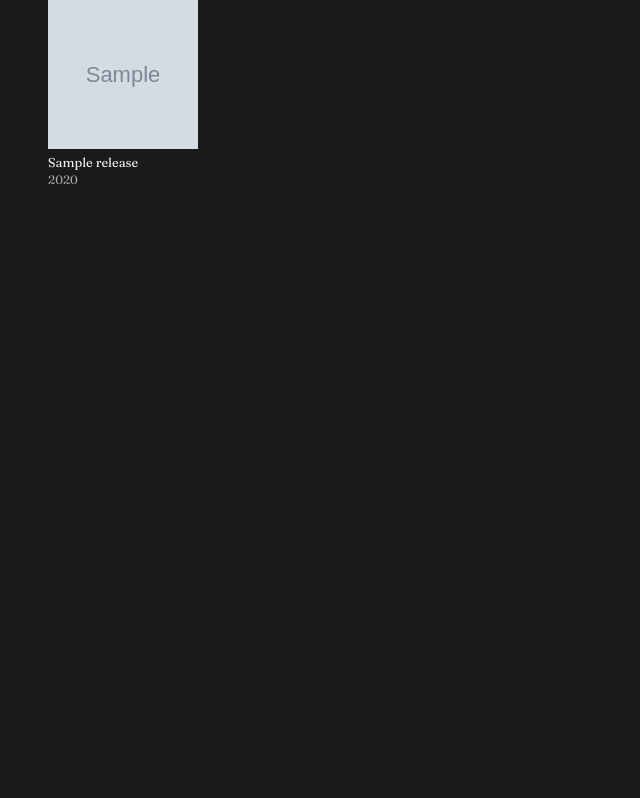
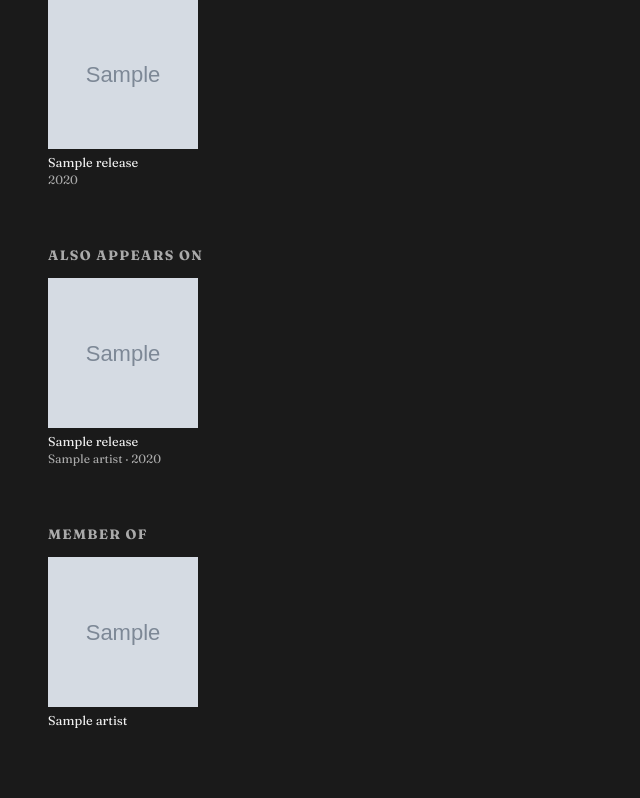
Before and after one commit to Nick-Menzhuber/basement-stacks, a Flask app: page /artist/1 in a window 1280 px wide. Shown: the part 358-1156 px from the top of the page, without its empty margins (0-640 px from the left). Before the commit the page ends 543 px from the top, so only its background shows below. Run offline with Flask 3, Linux system fonts and the light colour scheme; tables that the repository leaves empty hold one stand-in row (values such as "Sample post"); grey boxes marked "Sample" are stand-in pictures.

Commit message:
update to lazy letter nav, added Member Of feature

```diff
--- a/app.py
+++ b/app.py
@@ -1,5 +1,5 @@
 from flask import Flask, render_template, jsonify, request, json
-from models import db, Release, Artist, Format, ArtistAppearance
+from models import db, Release, Artist, Format, ArtistAppearance, Membership
 from dotenv import load_dotenv
 load_dotenv()
 import os
@@ -164,8 +164,26 @@ def release_detail(id):
 @app.route('/artist/<int:id>')
 def artist_detail(id):
     artist = db.get_or_404(Artist, id)
-    releases = Release.query.filter_by(artist_id=artist.id).order_by(Release.release_year, Release.sort_order).all()
-    return render_template('artist.html', artist=artist, releases=releases)
+
+    artist_ids = [artist.id] + [a.id for a in artist.aliases]
+
+    releases = Release.query.filter(
+        Release.artist_id.in_(artist_ids)
+    ).order_by(Release.release_year, Release.sort_order).all()
+
+    appearances = ArtistAppearance.query.filter_by(artist_id=artist.id).all()
+    appearance_releases = [a.release for a in appearances]
+
+    # Groups this artist is a member of, that have releases in the collection
+    member_groups = Artist.query.join(
+        Membership, Membership.group_id == Artist.id
+    ).join(
+        Release, Release.artist_id == Artist.id
+    ).filter(
+        Membership.artist_id == artist.id
+    ).distinct().all()
+
+    return render_template('artist.html', artist=artist, releases=releases, appearance_releases=appearance_releases, member_groups=member_groups)
 
 @app.route('/release/<int:id>/<format_slug>')
 def release_detail_format(id, format_slug):
@@ -207,9 +225,39 @@ def api_releases_count():
     total_pages = (total + per_page - 1) // per_page
     return jsonify({'total_pages': total_pages})
 
+@app.route('/api/releases/letters')
+def api_releases_letters():
+    format_filter = request.args.get('format', 'all')
+
+    query = Release.query.join(Artist).filter(
+        Release.hidden == False,
+        Artist.hidden == False
+    ).with_entities(Artist.sort_name)
+
+    if format_filter != 'all':
+        query = query.join(Format).filter(Format.format_name == format_filter)
+
+    results = query.all()
+
+    letter_counts = {}
+    for r in results:
+        sort_name = r.sort_name or ''
+        first_char = sort_name[0].upper() if sort_name else '#'
+        letter = '#' if first_char.isdigit() else first_char
+        letter_counts[letter] = letter_counts.get(letter, 0) + 1
+
+    letter_list = sorted(letter_counts.keys(), key=lambda x: (x != '#', x))
+    substantial = [k for k, v in letter_counts.items() if v >= 30]
+
+    return jsonify({
+        'letters': letter_list,
+        'substantial': substantial
+    })
+
 @app.route('/api/releases/by-letter')
 def api_releases_by_letter():
     format_filter = request.args.get('format', 'all')
+    letter = request.args.get('letter', None)
 
     query = Release.query.join(Artist).filter(
         Release.hidden == False,
@@ -221,43 +269,33 @@ def api_releases_by_letter():
 
     query = query.order_by(Artist.sort_name, Release.release_year, Release.sort_order)
 
+    if letter:
+        if letter == '#':
+            query = query.filter(
+                db.func.left(Artist.sort_name, 1).in_(
+                    [str(i) for i in range(10)]
+                )
+            )
+        else:
+            query = query.filter(
+                db.func.upper(db.func.left(Artist.sort_name, 1)) == letter
+            )
+
     releases = query.all()
 
-    # Group by letter
-    grouped = {}
-    for r in releases:
-        sort_name = r.artist.sort_name or r.artist.name
-        first_char = sort_name[0].upper()
-        letter = '#' if first_char.isdigit() else first_char
-        if letter not in grouped:
-            grouped[letter] = []
-        grouped[letter].append({
-            'id': r.id,
-            'title': r.title,
-            'short_title': r.short_title,
-            'artist_id': r.artist.id,
-            'artist': r.artist.name,
-            'sort_name': r.artist.sort_name,
-            'cover_image_url': r.cover_image_url,
-            'release_year': r.release_year,
-            'formats': [f.format_name for f in r.formats]
-        })
+    data = [{
+        'id': r.id,
+        'title': r.title,
+        'short_title': r.short_title,
+        'artist_id': r.artist.id,
+        'artist': r.artist.name,
+        'sort_name': r.artist.sort_name,
+        'cover_image_url': r.cover_image_url,
+        'release_year': r.release_year,
+        'formats': [f.format_name for f in r.formats]
+    } for r in releases]
 
-        if '#' in grouped:
-            def numeric_sort_key(r):
-                try:
-                    return int(''.join(filter(str.isdigit, r['sort_name'].split()[0])))
-                except:
-                    return 0
-            grouped['#'] = sorted(grouped['#'], key=numeric_sort_key)
-
-    # Determine substantial letters (30+ releases)
-    substantial = [k for k, v in grouped.items() if len(v) >= 30]
-
-    return jsonify({
-        'grouped': grouped,
-        'substantial': substantial
-    })
+    return jsonify({'releases': data})
 
 if __name__ == '__main__':
     app.run(debug=True)
--- a/static/style.css
+++ b/static/style.css
@@ -630,3 +630,55 @@ body {
 .artist-url:hover {
     text-decoration: underline;
 }
+#artist-appearances {
+    margin-top: 40px;
+}
+
+#artist-appearances h3 {
+    font-size: 0.85rem;
+    text-transform: uppercase;
+    letter-spacing: 0.1em;
+    color: #aaaaaa;
+    margin: 0 0 15px 0;
+}
+
+#appearance-shelf {
+    display: flex;
+    gap: 20px;
+    overflow-x: auto;
+    padding-bottom: 20px;
+    cursor: grab;
+}
+
+#appearance-shelf:active {
+    cursor: grabbing;
+}
+#artist-memberships {
+    margin-top: 40px;
+}
+
+#artist-memberships h3 {
+    font-size: 0.85rem;
+    text-transform: uppercase;
+    letter-spacing: 0.1em;
+    color: #aaaaaa;
+    margin: 0 0 15px 0;
+}
+
+#membership-shelf {
+    display: flex;
+    gap: 20px;
+    overflow-x: auto;
+    padding-bottom: 20px;
+    cursor: grab;
+}
+
+#membership-shelf:active {
+    cursor: grabbing;
+}
+
+.no-image {
+    width: 150px;
+    height: 150px;
+    background: #2a2a2a;
+}
--- a/templates/artist.html
+++ b/templates/artist.html
@@ -56,6 +56,53 @@
             </a>
             {% endfor %}
         </div>
+        {% if appearance_releases %}
+<div id="artist-appearances">
+    <h3>Also Appears On</h3>
+    <div id="appearance-shelf">
+        {% for release in appearance_releases %}
+        <a href="/release/{{ release.id }}" class="shelf-item">
+            <div class="cover-wrapper">
+                <img src="{{ release.cover_image_url }}" alt="{{ release.title }}">
+                <div class="format-icons">
+                    {% for format in release.formats %}
+                        {% if format.format_name == 'CD' %}
+                            <img src="/static/icons/CD.png" class="format-icon" title="CD">
+                        {% elif format.format_name == 'Cassette' %}
+                            <img src="/static/icons/cassette.png" class="format-icon" title="Cassette">
+                        {% elif format.format_name in ['Vinyl', '7"'] %}
+                            <img src="/static/icons/vinyl.png" class="format-icon" title="Vinyl">
+                        {% endif %}
+                    {% endfor %}
+                </div>
+            </div>
+            <p class="shelf-title">{{ release.title }}</p>
+            <p class="shelf-year">{{ release.artist.name }} · {{ release.release_year or '' }}</p>
+        </a>
+        {% endfor %}
+    </div>
+</div>
+{% endif %}
+
+{% if member_groups %}
+<div id="artist-memberships">
+    <h3>Member of</h3>
+    <div id="membership-shelf">
+        {% for group in member_groups %}
+        <a href="/artist/{{ group.id }}" class="shelf-item">
+            <div class="cover-wrapper">
+                {% if group.image_url %}
+                <img src="{{ group.image_url }}" alt="{{ group.name }}">
+                {% else %}
+                <div class="no-image"></div>
+                {% endif %}
+            </div>
+            <p class="shelf-title">{{ group.name }}</p>
+        </a>
+        {% endfor %}
+    </div>
+</div>
+{% endif %}
     </div>
 </body>
 </html>
```
Also changed, not shown: static/main.js (+14 -26 lines).
